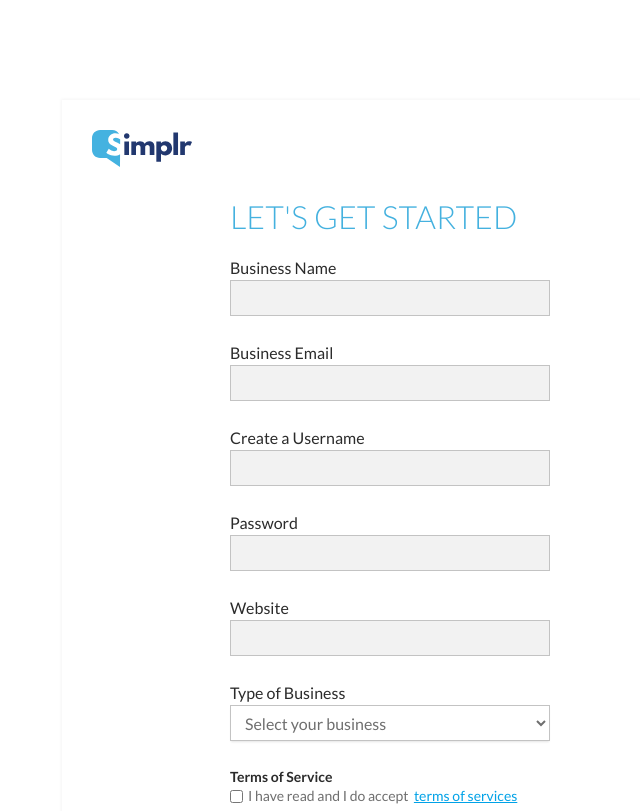
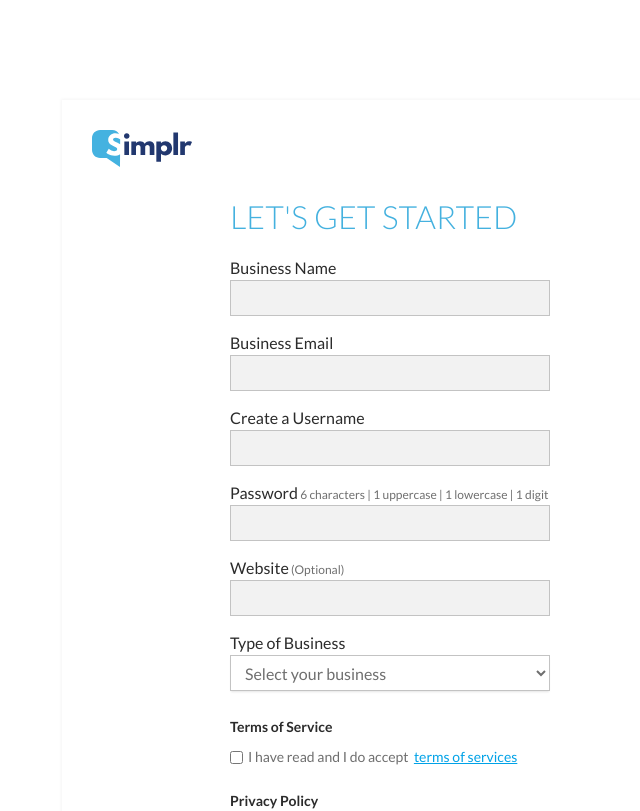
Before and after one commit to Kaleidics/simplr, a React (Create React App) app: page / in a window 1280 px wide. Shown: the top 811 px of the page, without its empty margins (250-890 px from the left). Built offline with nearby package versions, Linux system fonts and the light colour scheme.

Commit message:
ui refinements and comments

```diff
--- a/src/StyledComponents/StyledButton.js
+++ b/src/StyledComponents/StyledButton.js
@@ -1,7 +1,9 @@
 import styled, { css } from 'styled-components';
 
+//general purpose button with default black color
 export const GeneralButton = css`
-    padding: 1.5rem 5rem;
+    width: 16rem;
+    height: 4.4rem;
     color: #fff;
     font-size: 1.8rem;
     background-color: #000;
@@ -9,9 +11,11 @@ export const GeneralButton = css`
     display: inherit;
     cursor: pointer;
     text-transform: uppercase;
-    margin: 0 auto;
+    margin: 10rem auto 2rem auto;
 `;
 
+//custom button, inherits the general purpose button style and we set it blue for the form
+//redundant but this way we can create multiple different color buttons through inheriting GeneralButton without copy-pasting
 export const BlueButton = styled.button`
     ${GeneralButton}
     background-color: #44b1df;
--- a/src/StyledComponents/StyledImages.js
+++ b/src/StyledComponents/StyledImages.js
@@ -1,5 +1,6 @@
 import styled from "styled-components";
 
+//left aligned image used for logos
 export const ImageTopLeft = styled.img`
     width: 10rem;
     align-self: flex-start;
--- a/src/StyledComponents/StyledInputs.js
+++ b/src/StyledComponents/StyledInputs.js
@@ -1,5 +1,6 @@
 import styled, { css } from "styled-components";
 
+//general label for input
 export const Label = styled.label`
     font-size: 1.6rem;
     color: #2b2b2b;
@@ -7,6 +8,14 @@ export const Label = styled.label`
     line-height: 1.5;
 `;
 
+//general tooltip
+export const ToolTip = styled.span`
+    font-weight: 400;
+    font-size: 1.2rem;
+    color: #6f6f6f;
+`;
+
+//Base styled component for grey input boxes
 export const GeneralInput = css`
     width: 100%;
     height: 3.6rem;
@@ -16,19 +25,20 @@ export const GeneralInput = css`
     font-size: 1.6rem;
     font-weight: 700;
     background-color: #f2f2f2;
-    outline: none;
-    margin-bottom: 2.5rem;
+    margin-bottom: 1.5rem;
 
     &:active,
     &:focus {
-        border-color: #00a2e7;
+        outline-color: #00a2e7;
     }
 `;
 
+//general input element inheriting styles from General input
 export const Input = styled.input`
     ${GeneralInput}
 `;
 
+//custom select input, inherits general input and has some custom styles
 export const Select = styled.select`
     ${GeneralInput}
     color: #6f6f6f;
@@ -37,14 +47,14 @@ export const Select = styled.select`
     background-color: transparent;
 `;
 
-
+//custom checkbox input with center aligned text
 export const CheckBoxWrapper = styled.div`
     margin-bottom: 1.5rem;
 
     div {
         color: #2b2b2b;
         font-size: 1.4rem;
-               line-height: 1.5;
+        line-height: 3;
         font-weight: 700;
     }
 
@@ -64,7 +74,7 @@ export const CheckBox = styled.input`
     width: 1.3rem;
     height: 1.3rem;
     padding: 0;
-    margin: 0 .5rem 0 0;
+    margin: 0 0.5rem 0 0;
     vertical-align: bottom;
     position: relative;
     top: -1px;
--- a/src/StyledComponents/StyledSignUp.js
+++ b/src/StyledComponents/StyledSignUp.js
@@ -1,5 +1,6 @@
 import styled from "styled-components";
 
+//outer form wrapper
 export const FormWrapper = styled.div`
     display: flex;
     flex-direction: column;
--- a/src/components/FormInput.js
+++ b/src/components/FormInput.js
@@ -1,10 +1,10 @@
 import React from 'react';
-import { Label, Input } from '../StyledComponents/index';
+import { Label, Input, ToolTip } from '../StyledComponents/index';
 
 export default function FormInput(props) {
     return (
         <>
-            <Label htmlFor={props.id}>{props.label}</Label>
+            <Label htmlFor={props.id}>{props.label}<ToolTip>{props.tooltip}</ToolTip></Label>
             <Input id={props.id} type={props.type}></Input>
         </>
     )
--- a/src/components/SignUp.js
+++ b/src/components/SignUp.js
@@ -20,11 +20,11 @@ export default class SignUp extends React.Component {
                         <FormInput id={"business"} label={"Business Name"} type={"text"} />
                         <FormInput id={"email"} label={"Business Email"} type={"email"} />
                         <FormInput id={"username"} label={"Create a Username"} type={"text"} />
-                        <FormInput id={"password"} label={"Password"} type={"password"} />
-                        <FormInput id={"website"} label={"Website"} type={"text"} />
+                        <FormInput id={"password"} label={"Password"} tooltip={" 6 characters | 1 uppercase | 1 lowercase | 1 digit"} type={"password"} />
+                        <FormInput id={"website"} label={"Website"} tooltip={" (Optional)"} type={"text"} />
                         <FormSelect id={"type"} label={"Type of Business"} options={["Daycare", "Restaurant", "Dealership"]} />
                         <FormCheckBox id={"terms"} label={"Terms of Service"} labelOption={"terms of services"} optionLink={"https://www.simplr.ai/"} type={"checkbox"} />
-                        <FormCheckBox id={"terms"} label={"Privacy Policy"} labelOption={"privacy policy"} optionLink={"https://www.simplr.ai/"} type={"checkbox"} />
+                        <FormCheckBox id={"policy"} label={"Privacy Policy"} labelOption={"privacy policy"} optionLink={"https://www.simplr.ai/"} type={"checkbox"} />
                     </Fieldset>
                     <BlueButton>Register</BlueButton>
                 </Form>
```
Also changed, not shown: src/StyledComponents/index.js (+7 -4 lines). Lines whose indentation alone changed are shown as unchanged.
